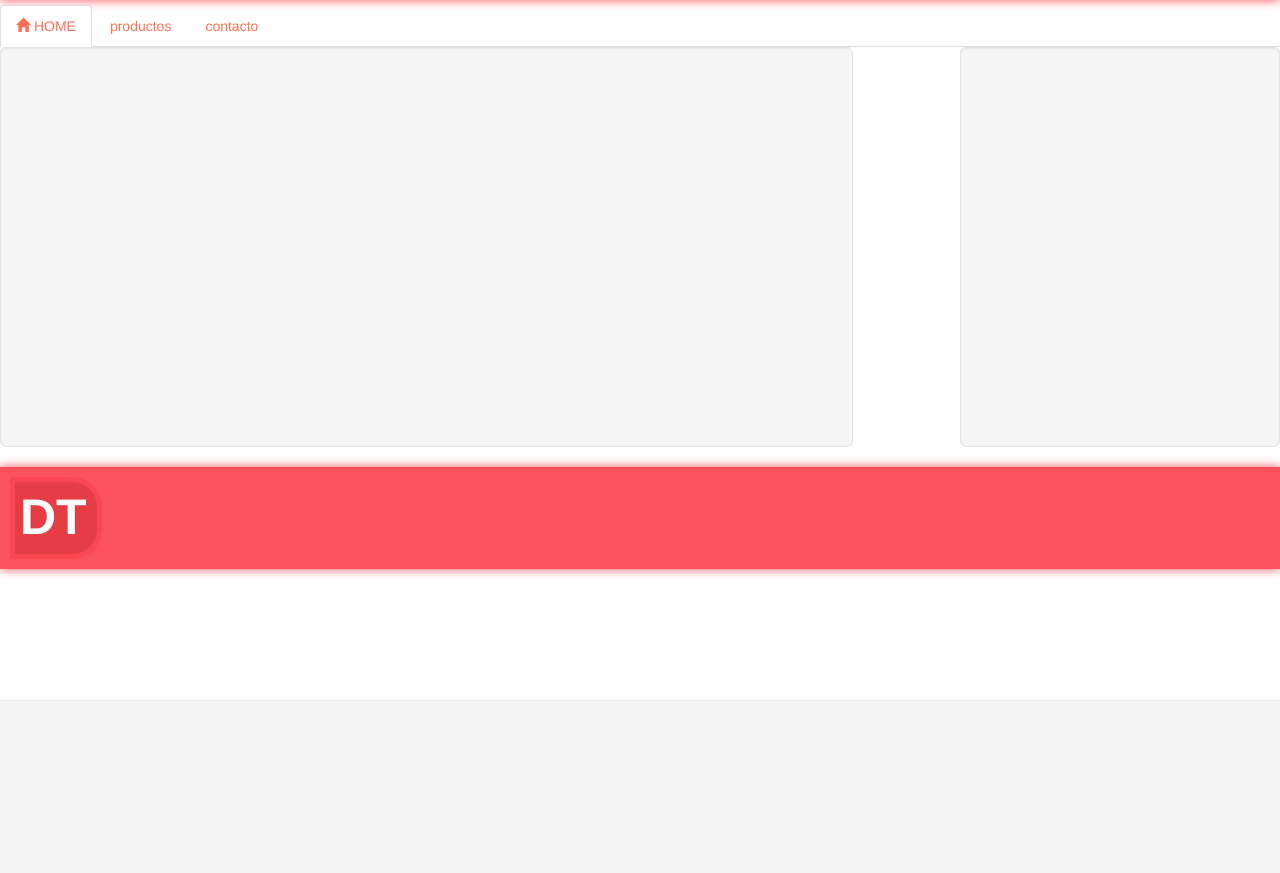
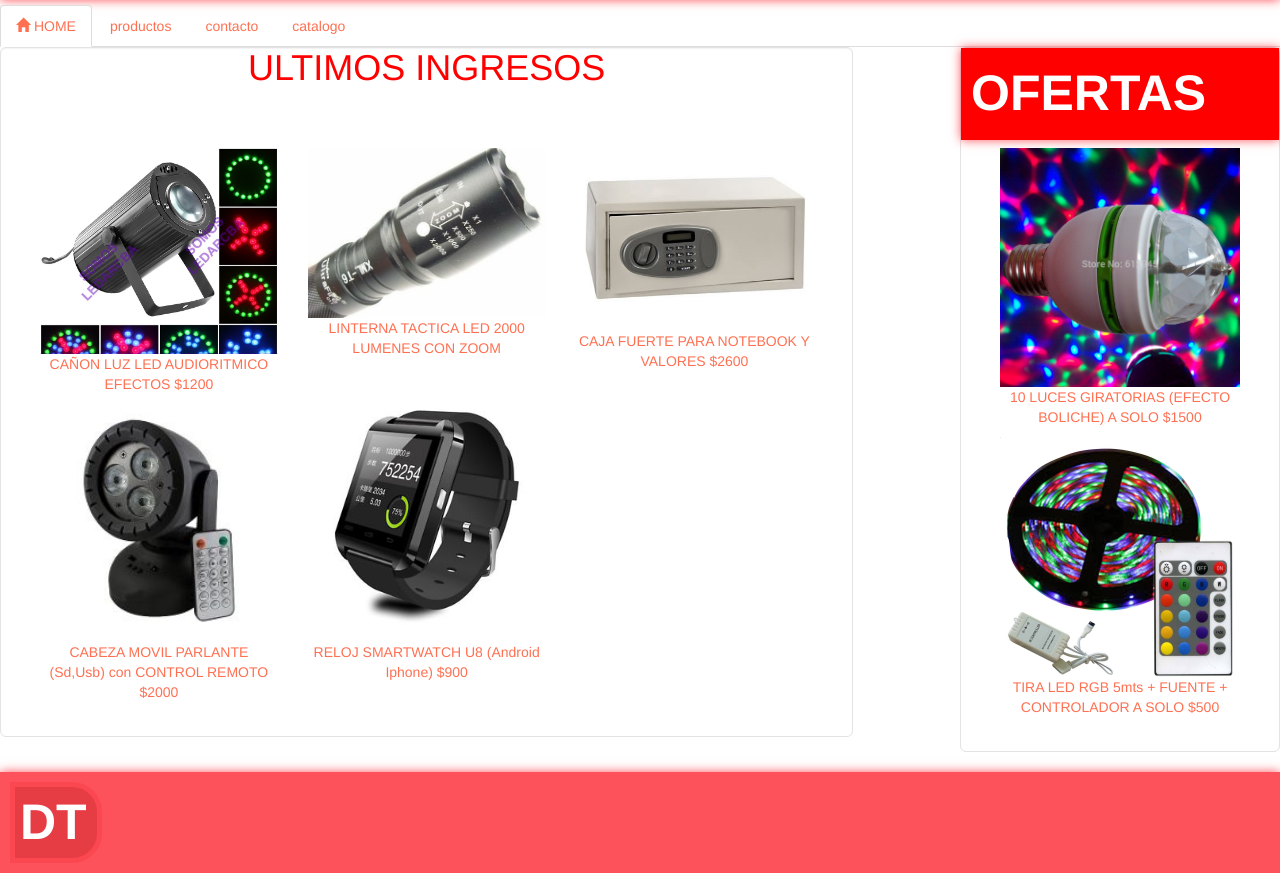
Before and after one commit to FacuC/fcristobal, a PHP site: page / in a window 1280 px wide. Shown: the part 101-974 px from the top of the page. Before the commit the page ends 676 px from the top, so only its background shows below. Run offline with PHP 8.4, Linux system fonts and the light colour scheme.

Commit message:
close #9, creada home

```diff
--- a/css/estilo.css
+++ b/css/estilo.css
@@ -44,6 +44,8 @@ footer{
 
 .central{
   min-height: 400px;
+  padding-top: 100px;
+  background-color: white;
 }
 
 .tabla {
@@ -72,3 +74,41 @@ footer{
 .fila input:hover{
   text-shadow: 0px 0px 10px white;
 }
+
+.ofertas{
+  padding-top: 100px;
+}
+
+.ofertas img{
+  width: 100%;
+}
+
+.ofertas p, .articulo p{
+  text-align: center;
+  color: #FF7052;
+}
+
+.central h1{
+  display: block;
+  position: absolute;
+  margin: 0px;
+  top: 0px;
+  left: 0px;
+  color: red;
+  text-align: center;
+}
+
+.ofertas header, .central h1{
+  width: 100%;
+  position: absolute;
+  top: 0px;
+  left: 0px;
+}
+
+.ofertas header{
+  background-color: red;
+}
+
+.articulo img{
+  width: 100%;
+}
--- a/home.html
+++ b/home.html
@@ -18,12 +18,43 @@
       <li role="presentation" class="active"><a href="#"><span class="glyphicon glyphicon-home" aria-hidden="true"></span> HOME</a></li>
       <li role="presentation"><a href="#">productos</a></li>
       <li role="presentation"><a href="#">contacto</a></li>
+      <li role="presentation"><a href="#">catalogo</a></li>
     </ul>
     <article class="central col-lg-8 well well-lg">
-
+      <h1>ULTIMOS INGRESOS</h1>
+      <section class="articulo col-md-4">
+        <img src="imagenes/canon.jpg" alt="cañon" />
+        <p>CAÑON LUZ LED AUDIORITMICO EFECTOS $1200</p>
+      </section>
+      <section class="articulo col-md-4">
+        <img src="imagenes/linterna.jpg" alt="linterna" />
+        <p>LINTERNA TACTICA LED 2000 LUMENES CON ZOOM</p>
+      </section>
+      <section class="articulo col-md-4">
+        <img src="imagenes/caja.jpg" alt="caja" />
+        <p>CAJA FUERTE PARA NOTEBOOK Y VALORES $2600</p>
+      </section>
+      <span class="separador"></span>
+      <section class="articulo col-md-4">
+        <img src="imagenes/movil.jpg" alt="movil" />
+        <p>CABEZA MOVIL PARLANTE (Sd,Usb) con CONTROL REMOTO $2000 </p>
+      </section>
+      <section class="articulo col-md-4">
+        <img src="imagenes/u8.jpg" alt="reloj" />
+        <p>RELOJ SMARTWATCH U8 (Android Iphone) $900</p>
+      </section>
+      <span class="separador"></span>
     </article>
-    <aside class="central col-lg-3 col-lg-offset-1 well well-lg">
-
+    <aside class="ofertas central col-lg-3 col-lg-offset-1 well well-lg">
+      <header>OFERTAS</header>
+      <section class="col-lg-12 col-md-6 col-sm-4">
+        <img src="imagenes/giratoria.jpg" alt="giratoria" />
+        <p>10 LUCES GIRATORIAS (EFECTO BOLICHE) A SOLO $1500</p>
+      </section>
+      <section class="col-lg-12 col-md-6 col-sm-4">
+        <img src="imagenes/tiraled.jpg" alt="tiraled" />
+        <p>TIRA LED RGB 5mts + FUENTE + CONTROLADOR A SOLO $500</p>
+      </section>
     </aside>
     <footer>
       <span class="logo">DT</span>
--- a/js/script.js
+++ b/js/script.js
@@ -1,4 +1,13 @@
 "use strict";
+
+function mostrar(numero){
+  for (var i = 0; i < document.getElementsByClassName('prodfiltrado').length; i++){
+     document.getElementsByClassName('prodfiltrado')[i].style.display= 'none';
+  }
+  document.getElementsByClassName('prodfiltrado')[numero].style.display= 'inline-block';
+}
+
+
 
 $("#barraNav li").click(function(){
   $(".active").toggleClass("active");
```
Also changed, not shown: Imagenes/caja.jpg (added), Imagenes/canon.jpg (added), Imagenes/cont.gif (added), Imagenes/contac.png (added), Imagenes/giratoria.jpg (added), Imagenes/linterna.jpg (added), Imagenes/logo.png (added), Imagenes/movil.jpg (added), Imagenes/ofertas.png (added), Imagenes/tiraled.jpg (added), Imagenes/u8.jpg (added).
